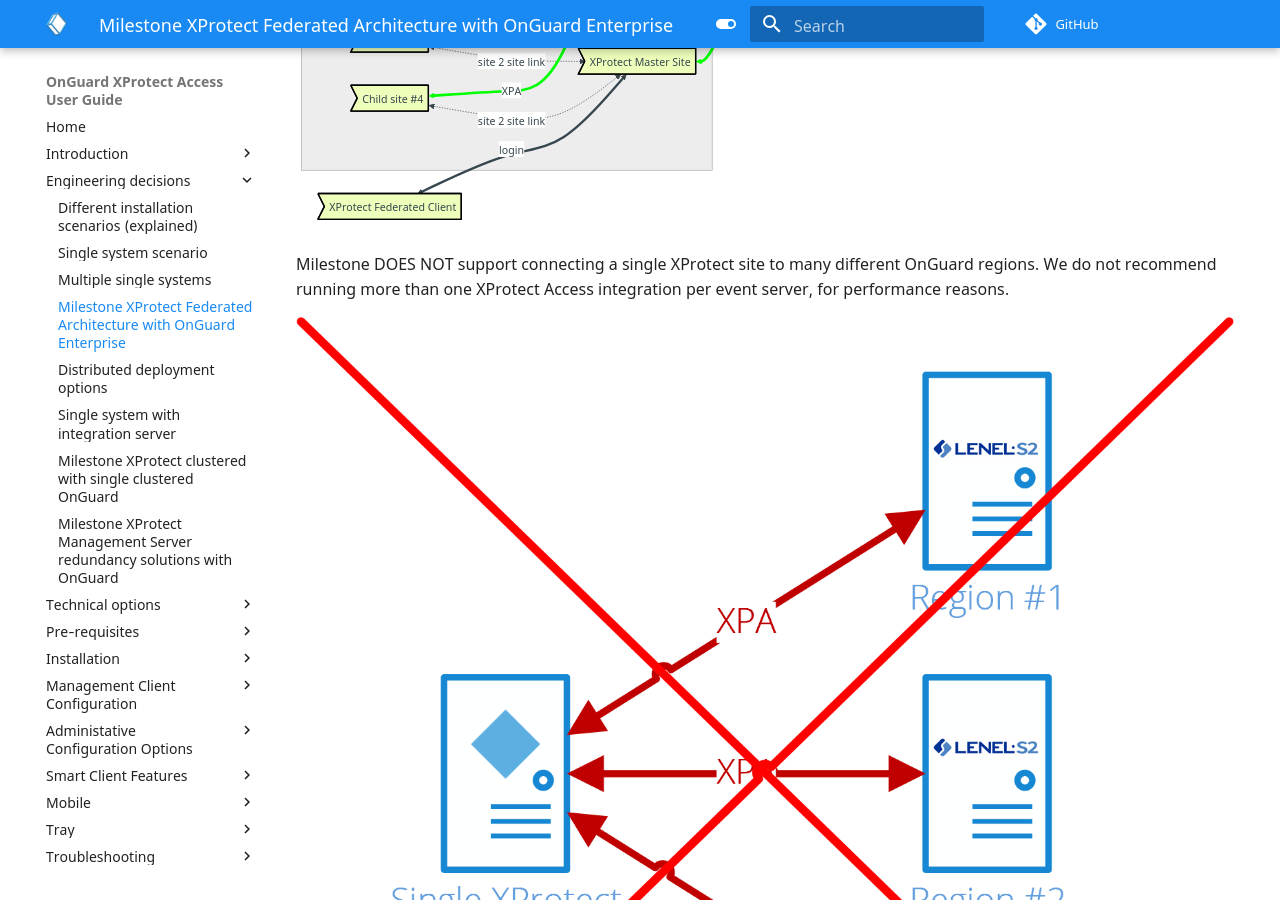
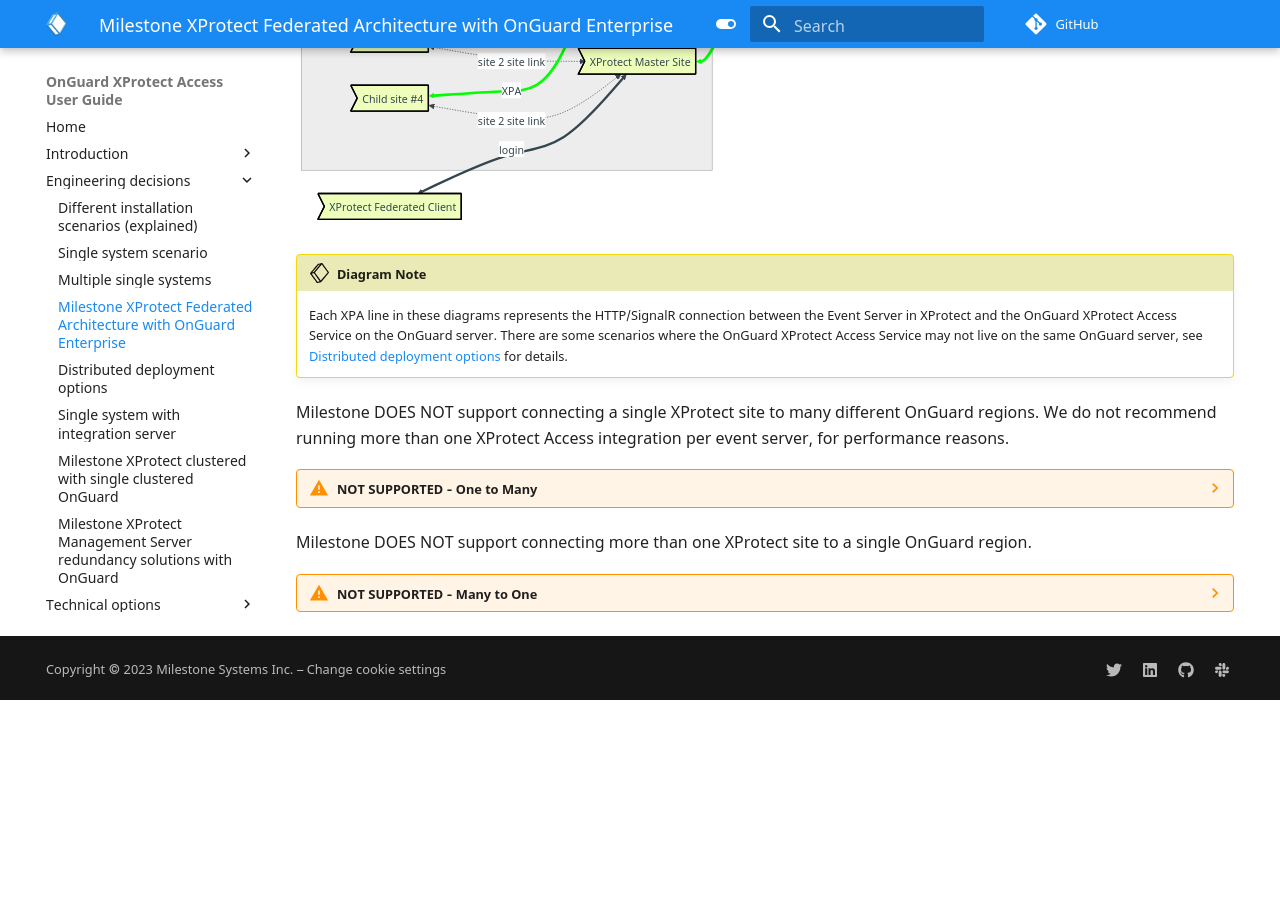
Before and after one commit to mjt-milestone/XPALenelS2DocSite, an MkDocs documentation site: the page built from docs/Plan/Federated.md, in a window 1280 px wide and 900 px high, scrolled down 754 px. Built offline with MkDocs 1.6.1 and Material for MkDocs 9.7.7, drawn with Linux system fonts in a browser that asks for light colours; comment, search, counter and statistics services are not loaded; after the commit the page ends 1454 px from its top, so only the background shows below that; some of the changed text lies outside the part shown.

Commit message:
Federated disclaimers

````diff
--- a/docs/Plan/Federated.md
+++ b/docs/Plan/Federated.md
@@ -26,13 +26,33 @@
     linkStyle 9,10,11,12,13 stroke:#0f0,stroke-width:4px
     classDef XPClass fill:#efb, stroke:#000, stroke-width:2px
 ```
+!!! glass "Diagram Note"
+    Each XPA line in these diagrams represents the HTTP/SignalR connection between the Event Server in XProtect and the OnGuard XProtect Access Service on the OnGuard server. There are some scenarios where the OnGuard XProtect Access Service may not live on the same OnGuard server, see [Distributed deployment options](/Plan/Distributed/) for details.
 
 Milestone DOES NOT support connecting a single XProtect site to many different OnGuard regions.  We do not recommend running more than one XProtect Access integration per event server, for performance reasons.
 
-![1XP2nOG](img/one2many41.png)
+??? warning "NOT SUPPORTED - One to Many"
+    ```mermaid
+    flowchart LR
+
+        A>Single XProtect]:::XPClass <-->|XPA| B(Region 1):::XPClass
+        A <-->|XPA| C(Region 2):::XPClass
+        A <-->|XPA| D(Region 3):::XPClass
+
+        linkStyle default stroke:#0f0,stroke-width:4px
+        classDef XPClass fill:#efb, stroke:#000, stroke-width:2px
+    ```
 
 Milestone DOES NOT support connecting more than one XProtect site to a single OnGuard region.
 
-![nXP21OG](img/many2141.png)
+??? warning "NOT SUPPORTED - Many to One"
+    ```mermaid
+    flowchart RL
 
-Each XPA line in these diagrams represents the HTTP/SignalR connection between the Event Server in XProtect and the OnGuard XProtect Access Service on the OnGuard server. There are some scenarios where the OnGuard XProtect Access Service may not live on the same OnGuard server, see Distributed deployment options for details.
+        A(Single OnGuard):::XPClass <-->|XPA| B>XProtect Site 1]:::XPClass
+        A <-->|XPA| C>XProtect Site 2]:::XPClass
+        A <-->|XPA| D>XProtect Site 3]:::XPClass
+
+        linkStyle default stroke:#0f0,stroke-width:4px
+        classDef XPClass fill:#efb, stroke:#000, stroke-width:2px
+    ```
````
